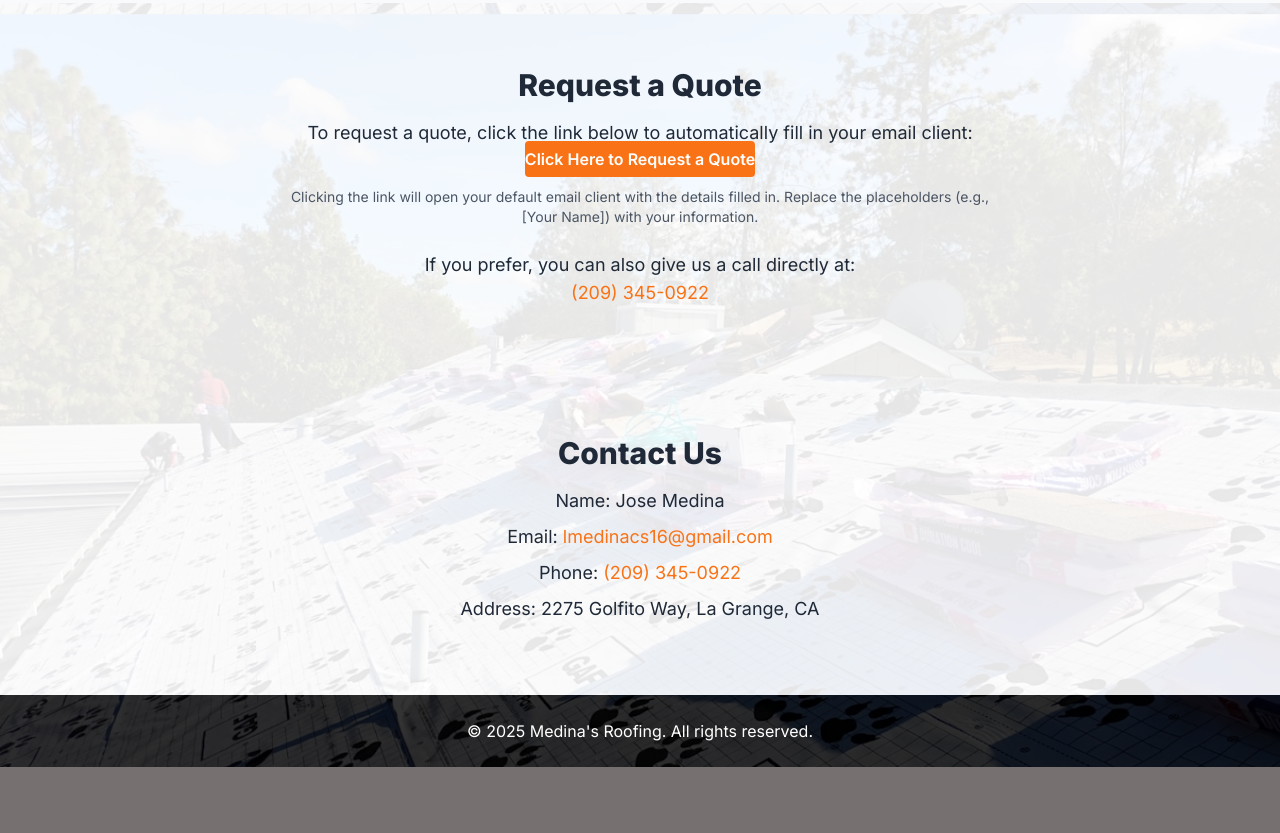
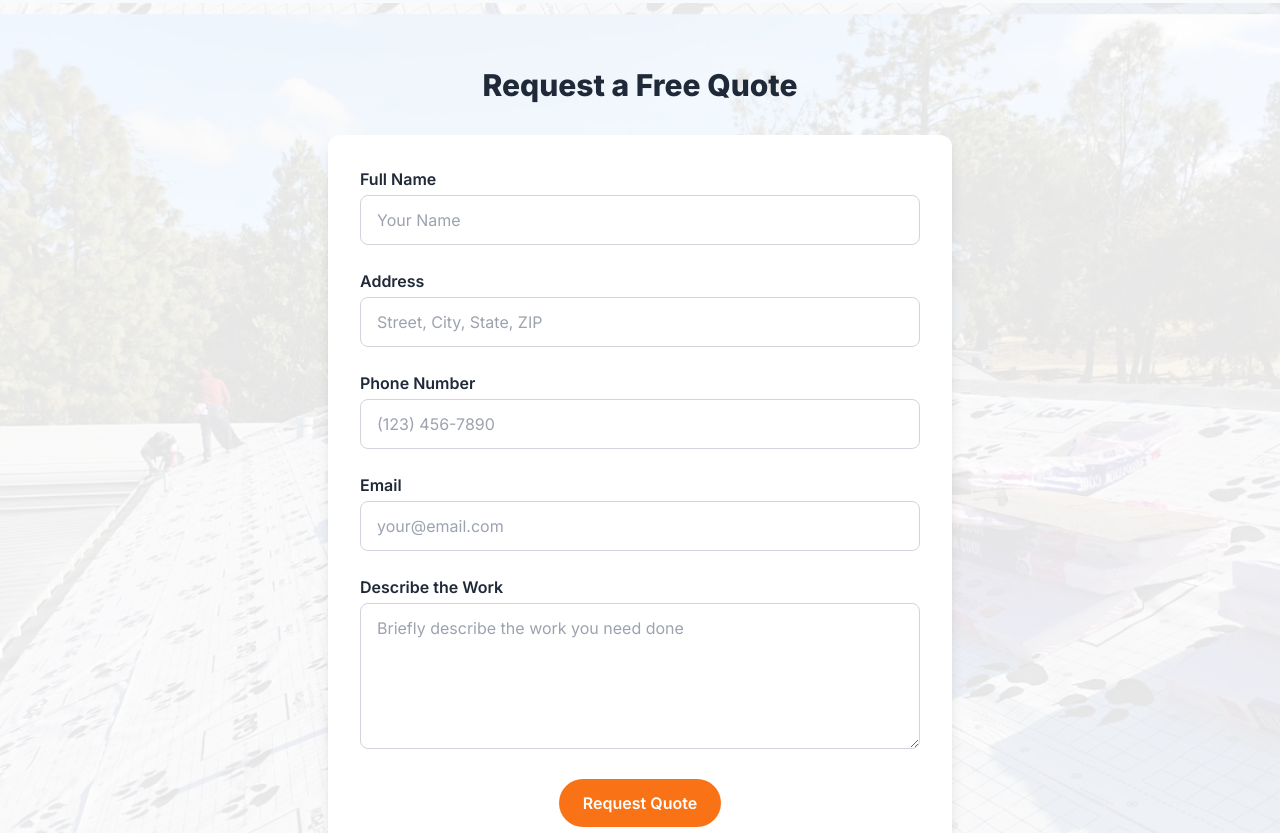
Before and after one commit to 1mhim/Medinas-roofing-website, a plain HTML site: page index.html in a window 1280 px wide. Shown: the part 5767-6600 px from the top of the page. Before the commit the page ends 6534 px from the top, so only its background shows below. Drawn offline with nearby package versions, Linux system fonts and the light colour scheme.

Commit message:
change the quote request to using formspree and is now emailing lmedinacs16@gmail.com testing

```diff
--- a/index.html
+++ b/index.html
@@ -651,41 +651,98 @@
     </section>
 
     <!-- Quote Request Template -->
-    <section
-      id="quote-request"
-      class="py-16 bg-white bg-opacity-90 text-gray-800"
+
+    <!-- Quote Request Form -->
+<!-- Request a Quote -->
+<section id="quote" class="py-16 bg-white bg-opacity-90 text-gray-800">
+  <div class="max-w-2xl mx-auto px-6">
+    <h2 class="text-3xl font-bold text-center mb-8">Request a Free Quote</h2>
+
+    <form
+      action="https://formspree.io/f/xldbzpeq"
+      method="POST"
+      class="bg-white p-8 rounded-xl shadow-lg space-y-6"
     >
-      <div class="max-w-3xl mx-auto px-6 text-center">
-        <h2 class="text-3xl font-bold mb-4">Request a Quote</h2>
-        <p class="text-lg">
-          To request a quote, click the link below to automatically fill in your
-          email client:
-        </p>
+      <!-- Name -->
+      <div>
+        <label for="name" class="block font-semibold mb-1">Full Name</label>
+        <input
+          type="text"
+          name="name"
+          id="name"
+          placeholder="Your Name"
+          required
+          class="w-full border border-gray-300 rounded-lg px-4 py-3 focus:outline-none focus:ring-2 focus:ring-orange-500"
+        />
+      </div>
 
-        <a
-          href="mailto:lmedinacs16@gmail.com?subject=Quote Request for Roofing Services&body=Dear Medina's Roofing,%0D%0A%0D%0AHere are my details:%0D%0A%0D%0AName: [Your Name]%0D%0AEmail: [Your Email]%0D%0APhone: [Your Phone Number]%0D%0AAddress: [Your Address]%0D%0ADescription of Work: [Brief description of the work you need done, such as 'Roof inspection' or 'New roof installation']%0D%0ABest time for Medina's Roofing to come look at my home: [Your preferred time and Date]%0D%0A%0D%0APlease let me know the next steps and if you need any further information.%0D%0A%0D%0AThank you,%0D%0A[Your Name]"
-          class="w-full py-2 bg-orange-500 text-white font-semibold rounded"
-          >Click Here to Request a Quote</a
+      <!-- Address -->
+      <div>
+        <label for="address" class="block font-semibold mb-1">Address</label>
+        <input
+          type="text"
+          name="address"
+          id="address"
+          placeholder="Street, City, State, ZIP"
+          required
+          class="w-full border border-gray-300 rounded-lg px-4 py-3 focus:outline-none focus:ring-2 focus:ring-orange-500"
+        />
+      </div>
+
+      <!-- Phone -->
+      <div>
+        <label for="phone" class="block font-semibold mb-1">Phone Number</label>
+        <input
+          type="tel"
+          name="phone"
+          id="phone"
+          placeholder="(123) 456-7890"
+          required
+          class="w-full border border-gray-300 rounded-lg px-4 py-3 focus:outline-none focus:ring-2 focus:ring-orange-500"
+        />
+      </div>
+
+      <!-- Email -->
+      <div>
+        <label for="email" class="block font-semibold mb-1">Email</label>
+        <input
+          type="email"
+          name="_replyto"
+          id="email"
+          placeholder="your@email.com"
+          required
+          class="w-full border border-gray-300 rounded-lg px-4 py-3 focus:outline-none focus:ring-2 focus:ring-orange-500"
+        />
+      </div>
+
+      <!-- Message -->
+      <div>
+        <label for="message" class="block font-semibold mb-1">Describe the Work</label>
+        <textarea
+          name="message"
+          id="message"
+          rows="5"
+          placeholder="Briefly describe the work you need done"
+          required
+          class="w-full border border-gray-300 rounded-lg px-4 py-3 focus:outline-none focus:ring-2 focus:ring-orange-500"
+        ></textarea>
+      </div>
+
+      <!-- Submit Button -->
+      <div class="text-center">
+        <button
+          type="submit"
+          class="bg-orange-500 text-white px-6 py-3 rounded-full font-semibold hover:bg-orange-600 transition"
         >
+          Request Quote
+        </button>
+      </div>
+    </form>
+  </div>
+</section>
 
-        <p class="text-sm text-gray-600 mt-4">
-          Clicking the link will open your default email client with the details
-          filled in. Replace the placeholders (e.g., [Your Name]) with your
-          information.
-        </p>
 
-        <p class="text-lg mt-6">
-          If you prefer, you can also give us a call directly at:
-        </p>
-        <p class="text-lg">
-          <a href="tel:+12093450922" class="text-orange-500 font-medium"
-            >(209) 345-0922</a
-          >
-        </p>
-      </div>
-    </section>
 
-    <!-- Contact -->
     <!-- Contact -->
     <section id="contact" class="py-16 bg-white bg-opacity-90 text-gray-800">
       <div class="max-w-3xl mx-auto px-6 text-center">
```
Also changed, not shown: styles.css (+83 -2 lines).
